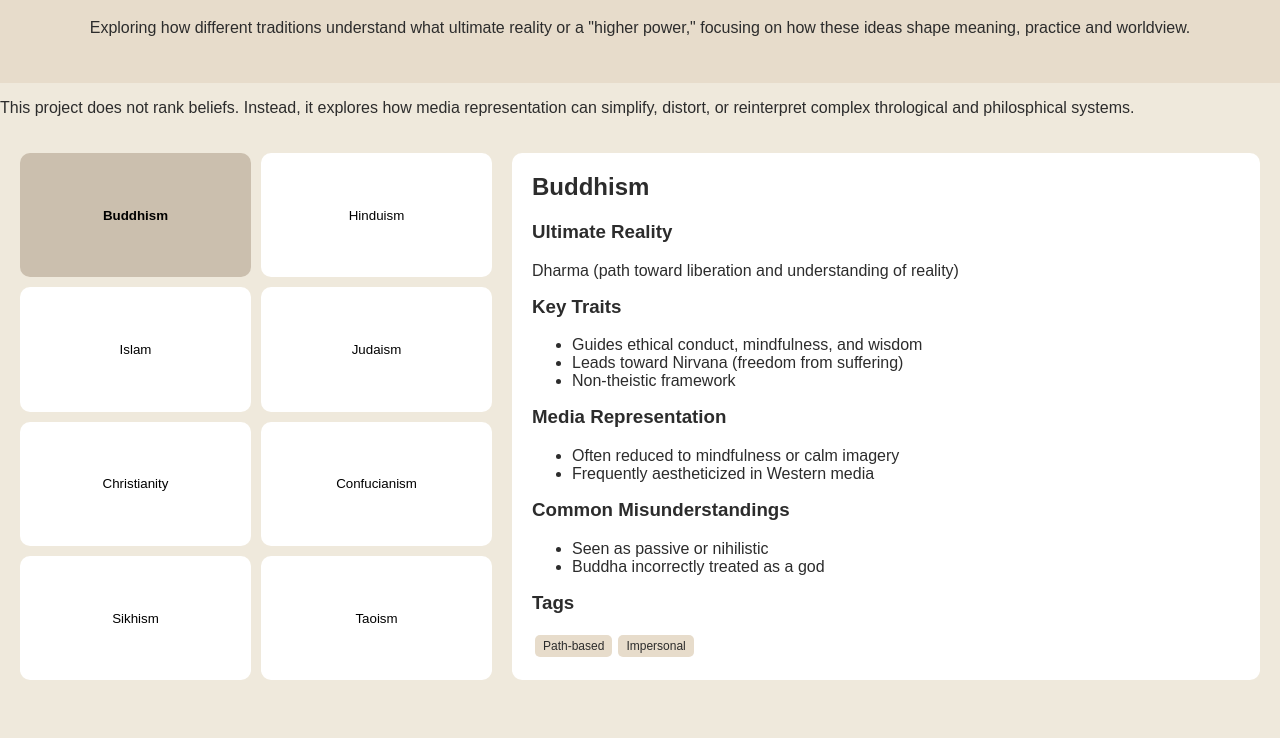
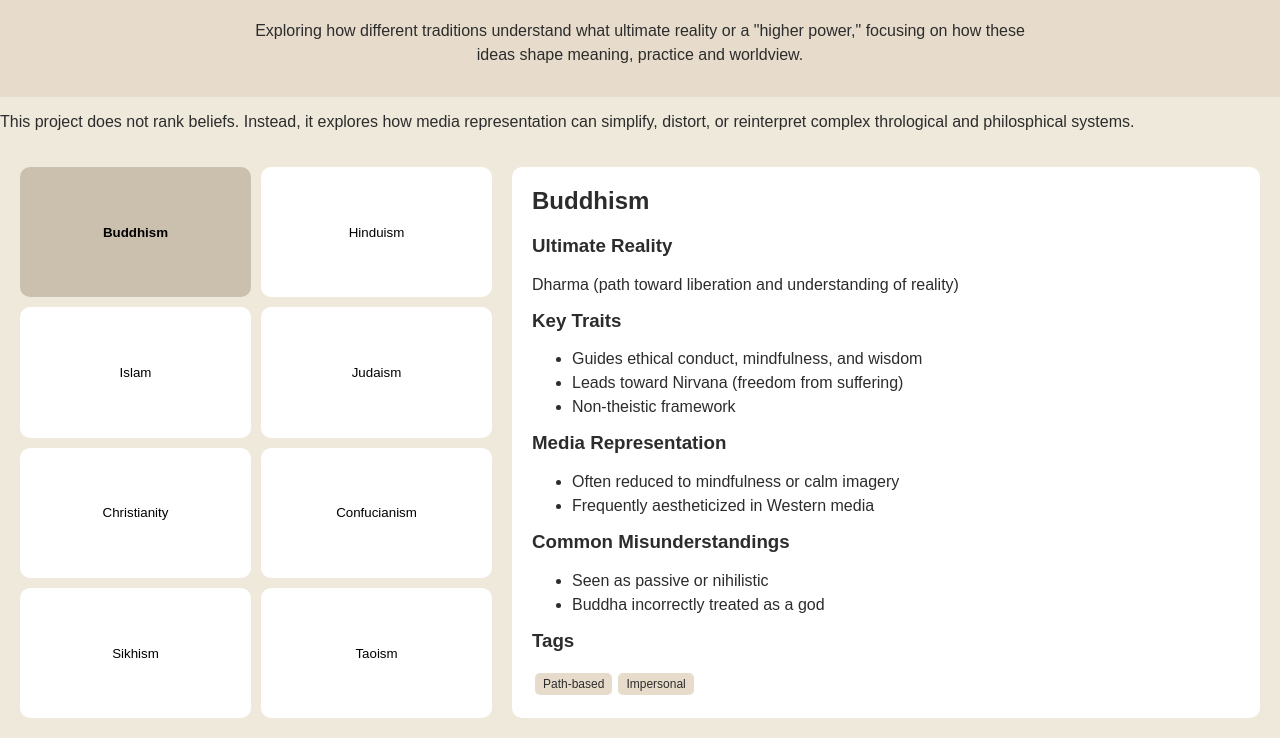
Before and after one commit to plainlyasis-create/higher-power-project, a plain HTML site: page index.html in a window 1280 px wide. Both pictures are taken after a click on the button "Buddhism". Shown: the part 91-829 px from the top of the page. Before the commit the page ends 800 px from the top, so only its background shows below. Drawn offline with Linux system fonts and the light colour scheme.

Commit message:
Update style.css

```diff
--- a/style.css
+++ b/style.css
@@ -5,12 +5,20 @@ body {
   color: #2c2c2c;
 }
 
+/* HEADER */
 header {
   text-align: center;
   padding: 30px 20px;
   background: #e7dccb;
 }
 
+header p {
+  max-width: 800px;
+  margin: 10px auto 0;
+  line-height: 1.5;
+}
+
+/* MAIN LAYOUT */
 .container {
   display: flex;
   gap: 20px;
@@ -25,23 +33,24 @@ header {
   gap: 10px;
 }
 
-.card.active {
-  background: #cbbfae;
-  font-weight: bold;
-}
-
+/* BUTTONS / CARDS */
 .card {
   padding: 15px;
   border: none;
   border-radius: 10px;
   background: #fff;
   cursor: pointer;
-  transition: 0.2s;
+  transition: 0.2s ease;
 }
 
 .card:hover {
   background: #d8cfc2;
   transform: translateY(-2px);
+}
+
+.card.active {
+  background: #cbbfae;
+  font-weight: bold;
 }
 
 /* RIGHT PANEL */
@@ -57,6 +66,15 @@ header {
   margin-top: 0;
 }
 
+.panel h3 {
+  margin-top: 15px;
+}
+
+.panel li {
+  margin-bottom: 6px;
+}
+
+/* TAGS */
 .tag {
   display: inline-block;
   padding: 4px 8px;
@@ -66,16 +84,14 @@ header {
   font-size: 12px;
 }
 
-.panel h3 {
-  margin-top: 15px;
-}
-
+/* RESPONSIVE */
 @media (max-width: 800px) {
   .container {
     flex-direction: column;
   }
 
-  .grid, .panel {
+  .grid,
+  .panel {
     width: 100%;
   }
 }
```
